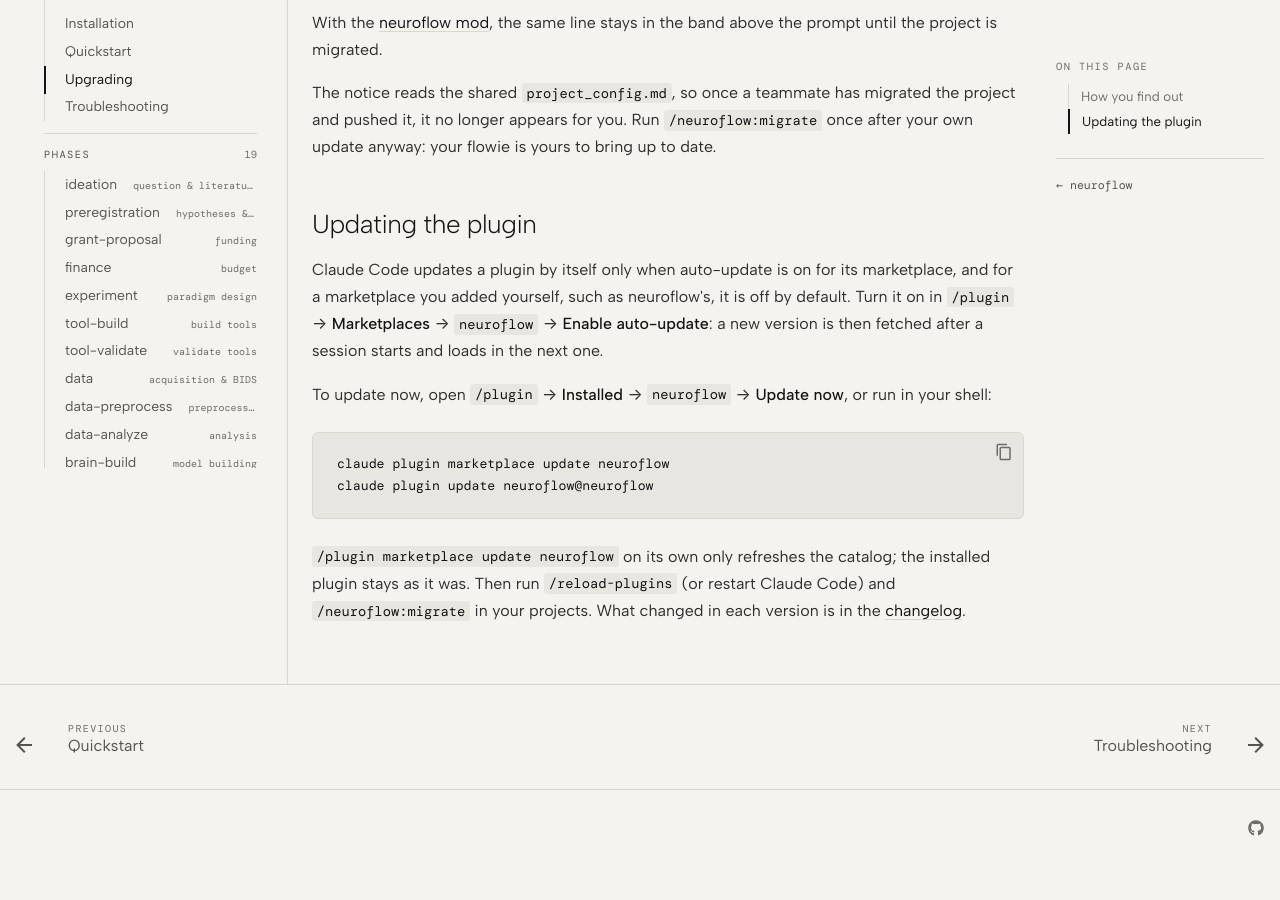
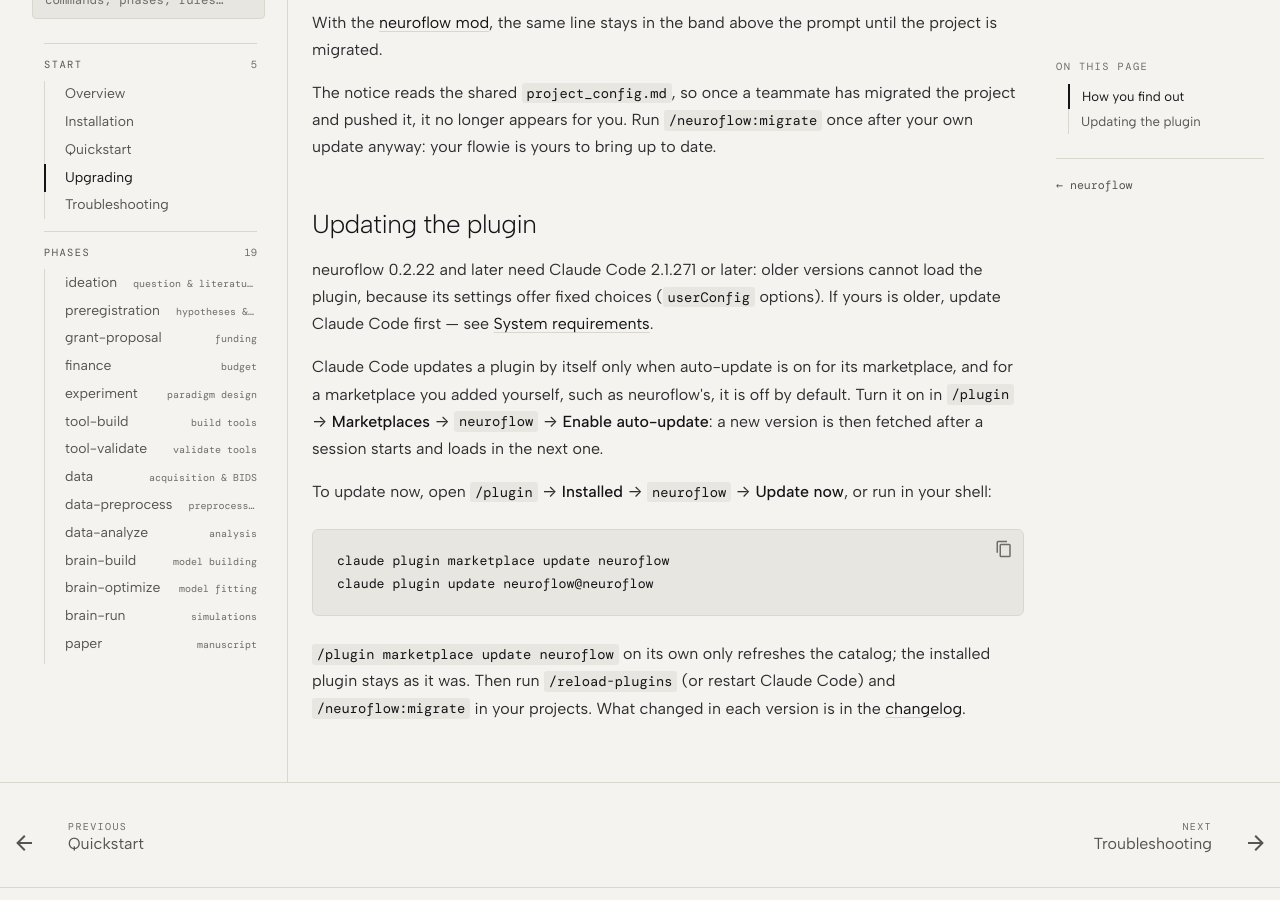
Before and after one commit to stanislavjiricek/neuroflow, an MkDocs documentation site: the page built from docs/upgrading.md, in a window 1280 px wide and 900 px high, scrolled down 1127 px. Built offline with MkDocs 1.6.1 and Material for MkDocs 9.7.7, drawn with Linux system fonts in a browser that asks for light colours; some web fonts are replaced; comment, search, counter and statistics services are not loaded; before the commit the page ends 1989 px from its top, so only the background shows below that.

Commit message:
docs(upgrading): neuroflow 0.2.22 and later need Claude Code 2.1.271
The upgrade guide now says what the installation page's system requirements
already did: an older Claude Code cannot load the plugin, because its settings
offer fixed choices (userConfig options). It links to that section.

Co-Authored-By: Claude Opus 5.5 <noreply@anthropic.com>

```diff
--- a/docs/upgrading.md
+++ b/docs/upgrading.md
@@ -32,6 +32,8 @@ The notice reads the shared `project_config.md`, so once a teammate has migrated
 
 ## Updating the plugin
 
+neuroflow 0.2.22 and later need Claude Code 2.1.271 or later: older versions cannot load the plugin, because its settings offer fixed choices (`userConfig` options). If yours is older, update Claude Code first — see [System requirements](installation.md#system-requirements).
+
 Claude Code updates a plugin by itself only when auto-update is on for its marketplace, and for a marketplace you added yourself, such as neuroflow's, it is off by default. Turn it on in `/plugin` → **Marketplaces** → `neuroflow` → **Enable auto-update**: a new version is then fetched after a session starts and loads in the next one.
 
 To update now, open `/plugin` → **Installed** → `neuroflow` → **Update now**, or run in your shell:
```
